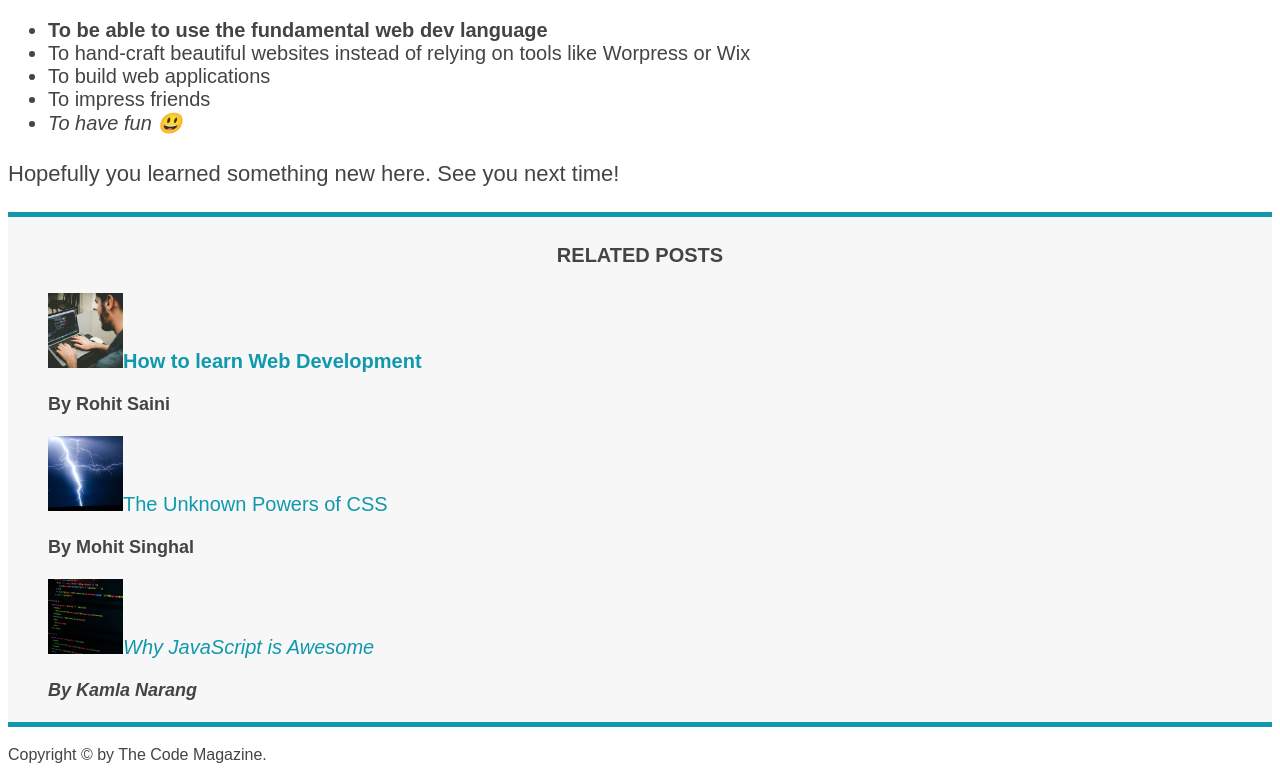
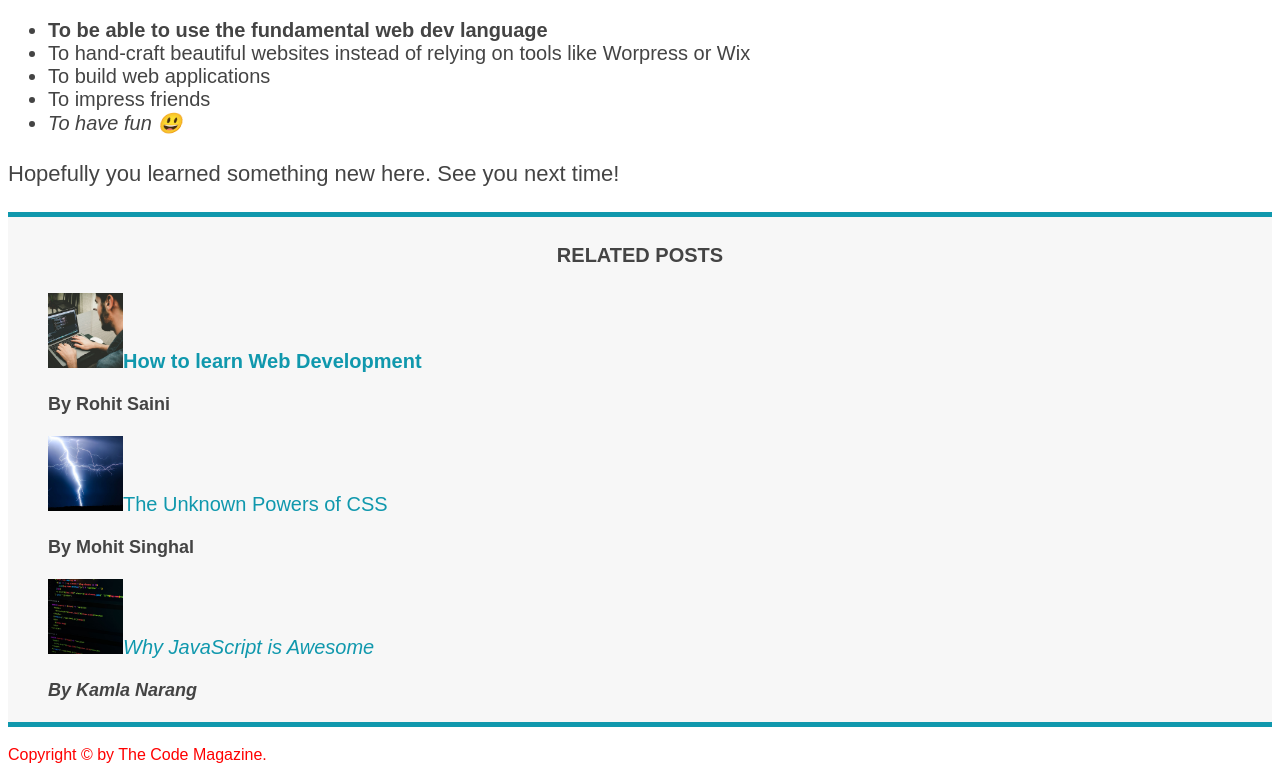
Before and after one commit to Rohit-Saini-01/css-html-blog-post, a plain HTML site: page index.html in a window 1280 px wide. Shown: the part 1252-2035 px from the top of the page. Drawn offline with Linux system fonts and the light colour scheme.

Commit message:
Some conflicting selectors

```diff
--- a/index.html
+++ b/index.html
@@ -128,7 +128,9 @@
     </aside>
 
     <footer>
-      <p id="copyright">Copyright &copy; by The Code Magazine.</p>
+      <p id="copyright" class="copyright text">
+        Copyright &copy; by The Code Magazine.
+      </p>
     </footer>
   </body>
 </html>
--- a/styles.css
+++ b/styles.css
@@ -120,3 +120,21 @@ a:active {
   background-color: black;
   font-style: italic;
 }
+
+/* Resolvinf conflicts */
+
+#copyright {
+  color: red;
+}
+
+.copyright {
+  color: blue;
+}
+
+.text {
+  color: yellow;
+}
+
+footer {
+  color: green;
+}
```
